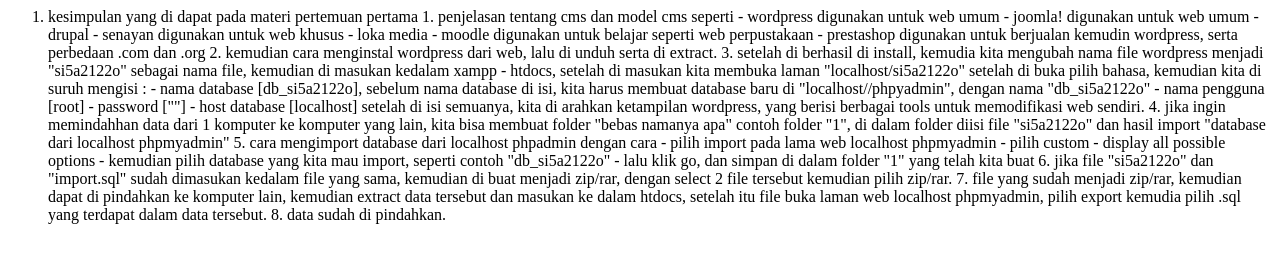
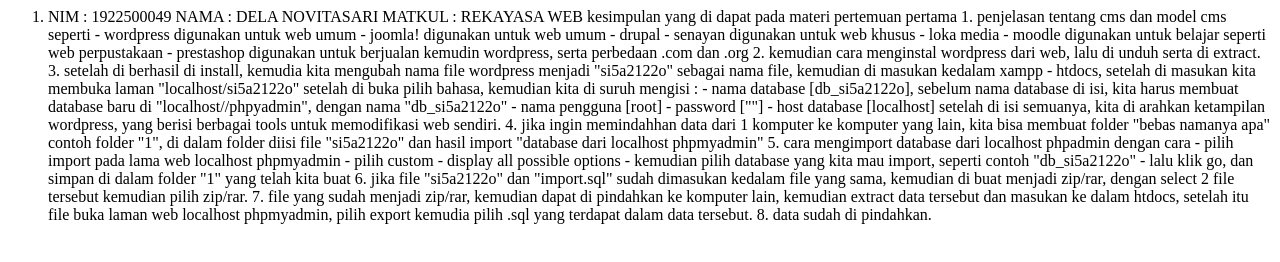
Before and after one commit to delanovs/1, a plain HTML site: page index.html in a window 1280 px wide. Drawn offline with Linux system fonts and the light colour scheme.

Commit message:
Update index.html

```diff
--- a/index.html
+++ b/index.html
@@ -1,5 +1,10 @@
 <ol>
-<li>kesimpulan yang di dapat pada materi pertemuan pertama
+<li>
+NIM : 1922500049
+NAMA : DELA NOVITASARI
+MATKUL : REKAYASA WEB
+
+kesimpulan yang di dapat pada materi pertemuan pertama
 1. penjelasan tentang cms dan model cms seperti
 - wordpress digunakan untuk web umum
 - joomla! digunakan untuk web umum
```
